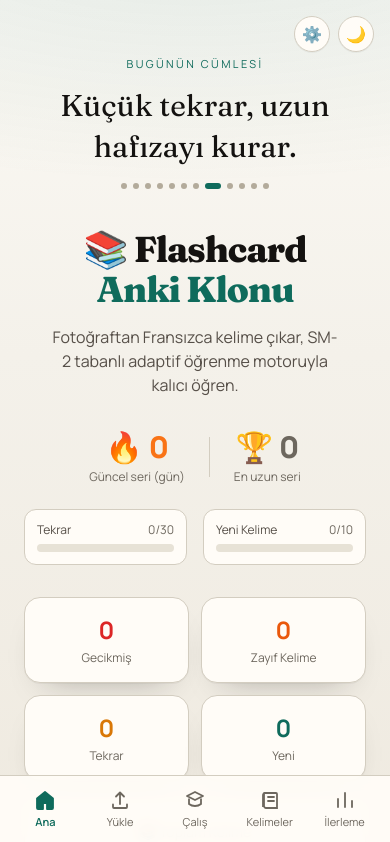
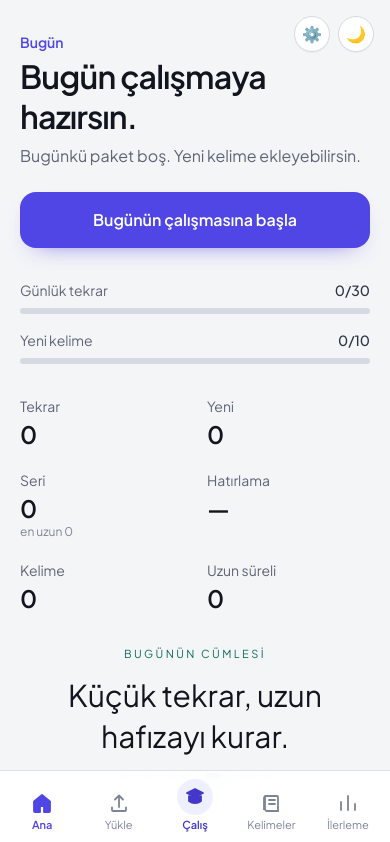
Before and after one commit to demirogluali4017-design/quizanki, a Next.js app: page / in a window 390 px wide. Shown: the top 842 px of the page. Built offline with nearby package versions, Linux system fonts and the light colour scheme; no server answers; the database is empty.

Commit message:
Restyle Quizanki as a calmer study app

```diff
--- a/app/globals.css
+++ b/app/globals.css
@@ -18,19 +18,13 @@
 
 @layer base {
   body {
-    background-color: #f4f1ea;
-    background-image:
-      radial-gradient(1100px 460px at 50% -12%, rgba(15, 107, 92, 0.11), transparent 62%),
-      linear-gradient(180deg, #fbf9f4 0%, #f4f1ea 42%, #efeae0 100%);
-    color: #141210;
+    background-color: #f4f5f7;
+    color: #11151e;
   }
 
   .dark body {
-    background-color: #0c0b0a;
-    background-image:
-      radial-gradient(900px 420px at 50% -18%, rgba(47, 154, 132, 0.18), transparent 58%),
-      linear-gradient(180deg, #171512 0%, #0c0b0a 100%);
-    color: #f4f1ea;
+    background-color: #0b0e14;
+    color: #f4f5f7;
   }
 }
 
@@ -47,8 +41,8 @@
 }
 
 ::selection {
-  background: #99d6c8;
-  color: #06211e;
+  background: #c6cdff;
+  color: #1e1b4b;
 }
 
 button:not(:disabled),
@@ -57,7 +51,7 @@
 }
 
 :focus-visible {
-  outline: 2px solid #0f6b5c;
+  outline: 2px solid #4f46e5;
   outline-offset: 2px;
 }
 
@@ -75,7 +69,7 @@
 }
 
 .bg-indigo-600 {
-  box-shadow: 0 12px 28px -18px rgba(15, 107, 92, 0.95);
+  box-shadow: 0 10px 24px -16px rgba(79, 70, 229, 0.9);
 }
 
 @media (prefers-reduced-motion: reduce) {
--- a/app/page.tsx
+++ b/app/page.tsx
@@ -3,6 +3,7 @@
 import { buildDailyPackage } from "@/lib/studyEngine";
 import { computeStreaks } from "@/lib/dailyActivity";
 import MotiveLine from "@/components/MotiveLine";
+import Link from "next/link";
 
 export const dynamic = "force-dynamic";
 export const revalidate = 0;
@@ -76,106 +77,73 @@
   const newProgress = Math.min(100, Math.round((todayNewWords / Math.max(1, dailyNewGoal)) * 100));
 
   return (
-    <main className="min-h-screen bg-slate-50 dark:bg-slate-950 flex flex-col items-center px-6 pb-8 pt-14">
-      <MotiveLine />
+    <main className="mx-auto flex min-h-screen w-full max-w-lg flex-col px-5 pb-4 pt-8">
+      <p className="text-sm font-semibold text-indigo-600">Bugün</p>
+      <h1 className="mt-1 text-[2rem] font-semibold leading-tight tracking-tight text-slate-900 dark:text-slate-50">
+        Bugün çalışmaya hazırsın.
+      </h1>
+      <p className="mt-2 text-base text-slate-500 dark:text-slate-400">
+        {pkg.totalCount > 0
+          ? `${pkg.totalCount} kelime seni bekliyor.`
+          : "Bugünkü paket boş. Yeni kelime ekleyebilirsin."}
+      </p>
 
-      <div className="max-w-2xl w-full text-center space-y-4 mt-10">
-        <h1 className="text-4xl font-extrabold text-slate-900 dark:text-slate-50">
-          📚 Flashcard <span className="text-indigo-600">Anki Klonu</span>
-        </h1>
-        <p className="text-slate-500 dark:text-slate-400">
-          Fotoğraftan Fransızca kelime çıkar, SM-2 tabanlı adaptif öğrenme motoruyla kalıcı öğren.
-        </p>
-      </div>
+      <Link
+        href="/study/learn"
+        className="mt-6 flex h-14 items-center justify-center rounded-2xl bg-indigo-600 text-base font-semibold text-white"
+      >
+        Bugünün çalışmasına başla
+      </Link>
 
-      {/* Streak */}
-      <div className="flex items-center gap-6 mt-8">
-        <div className="text-center">
-          <p className="text-3xl font-extrabold text-orange-500">🔥 {streaks.current}</p>
-          <p className="text-xs text-slate-400 dark:text-slate-500 mt-1">Güncel seri (gün)</p>
+      <div className="mt-8">
+        <div className="mb-2 flex items-center justify-between text-sm">
+          <span className="text-slate-500">Günlük tekrar</span>
+          <span className="font-medium text-slate-700 dark:text-slate-200">
+            {todayReviews}/{dailyReviewGoal}
+          </span>
         </div>
-        <div className="w-px h-10 bg-slate-200 dark:bg-slate-700" />
-        <div className="text-center">
-          <p className="text-3xl font-extrabold text-slate-400 dark:text-slate-500">🏆 {streaks.longest}</p>
-          <p className="text-xs text-slate-400 dark:text-slate-500 mt-1">En uzun seri</p>
+        <div className="h-1.5 overflow-hidden rounded-full bg-slate-200 dark:bg-slate-800">
+          <div className="h-full bg-indigo-600" style={{ width: `${reviewProgress}%` }} />
+        </div>
+        <div className="mb-2 mt-4 flex items-center justify-between text-sm">
+          <span className="text-slate-500">Yeni kelime</span>
+          <span className="font-medium text-slate-700 dark:text-slate-200">
+            {todayNewWords}/{dailyNewGoal}
+          </span>
+        </div>
+        <div className="h-1.5 overflow-hidden rounded-full bg-slate-200 dark:bg-slate-800">
+          <div className="h-full bg-emerald-500" style={{ width: `${newProgress}%` }} />
         </div>
       </div>
 
-      {/* Günlük hedef ilerlemesi */}
-      <div className="grid grid-cols-2 gap-4 mt-6 max-w-md w-full">
-        <GoalBar label="Tekrar" done={todayReviews} goal={dailyReviewGoal} progress={reviewProgress} color="bg-indigo-500" />
-        <GoalBar label="Yeni Kelime" done={todayNewWords} goal={dailyNewGoal} progress={newProgress} color="bg-emerald-500" />
-      </div>
+      <dl className="mt-8 grid grid-cols-2 gap-x-6 gap-y-5">
+        <Stat label="Tekrar" value={pkg.dueCards.length} />
+        <Stat label="Yeni" value={pkg.newCards.length} />
+        <Stat label="Seri" value={`${streaks.current}`} hint={`en uzun ${streaks.longest}`} />
+        <Stat label="Hatırlama" value={successRate !== null ? `%${successRate}` : "—"} />
+        <Stat label="Kelime" value={total} />
+        <Stat label="Uzun süreli" value={longTermCount} />
+      </dl>
 
-      {/* BUGÜN paketi */}
-      <div className="grid grid-cols-2 sm:grid-cols-4 gap-3 mt-8 max-w-2xl w-full">
-        <StatBox label="Gecikmiş" value={pkg.overdueCards.length} accent="text-red-600" />
-        <StatBox label="Zayıf Kelime" value={pkg.weakCards.length} accent="text-orange-600" />
-        <StatBox label="Tekrar" value={pkg.dueCards.length} accent="text-amber-600" />
-        <StatBox label="Yeni" value={pkg.newCards.length} accent="text-indigo-600" />
-      </div>
+      {(pkg.overdueCards.length > 0 || pkg.weakCards.length > 0) && (
+        <p className="mt-6 text-sm text-slate-500">
+          {pkg.overdueCards.length} gecikmiş, {pkg.weakCards.length} zayıf kelime de bugünkü pakette.
+        </p>
+      )}
 
-      <div className="grid sm:grid-cols-3 gap-4 mt-4 max-w-2xl w-full">
-        <div className="rounded-2xl bg-white dark:bg-slate-800 shadow-sm border border-slate-200 dark:border-slate-700 p-6 text-center">
-          <p className="text-sm text-slate-400 dark:text-slate-500">📚 Toplam Kelime</p>
-          <p className="text-3xl font-bold text-slate-800 dark:text-slate-100 mt-1">{total}</p>
-        </div>
-        <div className="rounded-2xl bg-white dark:bg-slate-800 shadow-sm border border-slate-200 dark:border-slate-700 p-6 text-center">
-          <p className="text-sm text-slate-400 dark:text-slate-500">📈 Başarı Oranı</p>
-          <p className="text-3xl font-bold text-slate-800 dark:text-slate-100 mt-1">
-            {successRate !== null ? `%${successRate}` : "—"}
-          </p>
-        </div>
-        <div className="rounded-2xl bg-white dark:bg-slate-800 shadow-sm border border-slate-200 dark:border-slate-700 p-6 text-center">
-          <p className="text-sm text-slate-400 dark:text-slate-500">🧠 Uzun Süreli Hafıza</p>
-          <p className="text-3xl font-bold text-slate-800 dark:text-slate-100 mt-1">{longTermCount}</p>
-        </div>
+      <div className="mt-8">
+        <MotiveLine />
       </div>
     </main>
   );
 }
 
-function StatBox({
-  label,
-  value,
-  accent,
-}: {
-  label: string;
-  value: number;
-  accent: string;
-}) {
+function Stat({ label, value, hint }: { label: string; value: number | string; hint?: string }) {
   return (
-    <div className="rounded-2xl bg-white dark:bg-slate-800 shadow-sm border border-slate-200 dark:border-slate-700 p-4 text-center">
-      <p className={`text-2xl font-bold ${accent}`}>{value}</p>
-      <p className="text-xs text-slate-400 dark:text-slate-500 mt-1">{label}</p>
+    <div>
+      <dt className="text-sm text-slate-500">{label}</dt>
+      <dd className="mt-0.5 text-2xl font-semibold tracking-tight text-slate-900 dark:text-slate-50">{value}</dd>
+      {hint && <p className="text-xs text-slate-400">{hint}</p>}
     </div>
   );
 }
-
-function GoalBar({
-  label,
-  done,
-  goal,
-  progress,
-  color,
-}: {
-  label: string;
-  done: number;
-  goal: number;
-  progress: number;
-  color: string;
-}) {
-  return (
-    <div className="rounded-xl bg-white dark:bg-slate-800 border border-slate-200 dark:border-slate-700 p-3">
-      <div className="flex items-center justify-between text-xs mb-1.5">
-        <span className="text-slate-500 dark:text-slate-400">{label}</span>
-        <span className="text-slate-400 dark:text-slate-500">
-          {done}/{goal}
-        </span>
-      </div>
-      <div className="h-2 rounded-full bg-slate-100 dark:bg-slate-700 overflow-hidden">
-        <div className={`h-full ${color} transition-all`} style={{ width: `${progress}%` }} />
-      </div>
-    </div>
-  );
-}
--- a/app/study/learn/page.tsx
+++ b/app/study/learn/page.tsx
@@ -173,23 +173,30 @@
     );
   }
 
+  const sessionTotal = queue.length + reviewedCount;
+  const sessionProgress = sessionTotal > 0 ? Math.round((reviewedCount / sessionTotal) * 100) : 0;
+
   return (
-    <main className="min-h-screen bg-slate-50 dark:bg-slate-950 px-6 py-12">
-      <div className="max-w-3xl mx-auto space-y-8">
+    <main className="min-h-screen px-5 pb-6 pt-6">
+      <div className="mx-auto max-w-xl space-y-6">
         <div className="flex items-center justify-between">
-          <h1 className="text-2xl font-bold text-slate-900 dark:text-slate-50">🧠 Öğren</h1>
-          <Link href="/study" className="text-sm text-indigo-600 hover:underline">
-            ← Mod seçimine dön
+          <h1 className="text-lg font-semibold text-slate-900 dark:text-slate-50">Öğren</h1>
+          <Link href="/study" className="text-sm font-medium text-indigo-600">
+            Modlar
           </Link>
         </div>
 
         {phase !== "empty" && phase !== "done" && (
-          <div className="flex items-center justify-between text-xs text-slate-400 dark:text-slate-500">
-            <span>
-              Bugünkü paket: {packageSummary.overdue} gecikmiş · {packageSummary.weak} zayıf ·{" "}
-              {packageSummary.due} tekrar · {packageSummary.fresh} yeni
-            </span>
-            <span className="font-semibold text-slate-600 dark:text-slate-300">{progressLabel}</span>
+          <div>
+            <div className="mb-2 flex items-center justify-between text-sm text-slate-500">
+              <span>{progressLabel}</span>
+            </div>
+            <div className="h-1 overflow-hidden rounded-full bg-slate-200 dark:bg-slate-800">
+              <div className="h-full bg-indigo-600 transition-[width]" style={{ width: `${sessionProgress}%` }} />
+            </div>
+            <p className="mt-2 text-xs text-slate-400">
+              {packageSummary.overdue} gecikmiş · {packageSummary.weak} zayıf · {packageSummary.due} tekrar · {packageSummary.fresh} yeni
+            </p>
           </div>
         )}
 
@@ -290,34 +297,34 @@
       )}
 
       {phase === "recall_back" && (
-        <div className="grid grid-cols-2 sm:grid-cols-4 gap-3 max-w-xl mx-auto">
+        <div className="grid grid-cols-2 gap-2">
           <button
             onClick={() => onAssess("forgot")}
             disabled={submitting}
-            className="rounded-xl bg-red-100 dark:bg-red-950 text-red-700 font-semibold py-3 hover:bg-red-200 transition-colors disabled:opacity-50"
+            className="min-h-14 rounded-2xl bg-red-50 text-base font-semibold text-red-700 disabled:opacity-50 dark:bg-red-950"
           >
-            😖 Unuttum
+            Unuttum
           </button>
           <button
             onClick={() => onAssess("struggled")}
             disabled={submitting}
-            className="rounded-xl bg-orange-100 dark:bg-orange-950 text-orange-700 font-semibold py-3 hover:bg-orange-200 transition-colors disabled:opacity-50"
+            className="min-h-14 rounded-2xl bg-orange-50 text-base font-semibold text-orange-700 disabled:opacity-50 dark:bg-orange-950"
           >
-            😕 Zorlandım
+            Zorlandım
           </button>
           <button
             onClick={() => onAssess("recalled")}
             disabled={submitting}
-            className="rounded-xl bg-amber-100 dark:bg-amber-950 text-amber-700 font-semibold py-3 hover:bg-amber-200 transition-colors disabled:opacity-50"
+            className="min-h-14 rounded-2xl bg-amber-50 text-base font-semibold text-amber-800 disabled:opacity-50 dark:bg-amber-950"
           >
-            🙂 Hatırladım
+            Hatırladım
           </button>
           <button
             onClick={() => onAssess("easy")}
             disabled={submitting}
-            className="rounded-xl bg-green-100 dark:bg-green-950 text-green-700 font-semibold py-3 hover:bg-green-200 transition-colors disabled:opacity-50"
+            className="min-h-14 rounded-2xl bg-emerald-50 text-base font-semibold text-emerald-800 disabled:opacity-50 dark:bg-emerald-950"
           >
-            😄 Çok kolaydı
+            Çok kolaydı
           </button>
         </div>
       )}
@@ -369,11 +376,11 @@
     <div className="space-y-6">
       <StatusBadges stage={stage} status={status} />
 
-      <div className="rounded-2xl bg-white dark:bg-slate-800 border border-slate-200 dark:border-slate-700 shadow-sm p-8 text-center space-y-3">
-        <p className="text-xs uppercase tracking-widest text-slate-400 dark:text-slate-500 font-medium">
-          {promptText}
-        </p>
-        <h2 className="text-2xl sm:text-3xl font-bold text-slate-800 dark:text-slate-100">{promptHeading}</h2>
+      <div className="rounded-3xl bg-white px-6 py-10 text-center dark:bg-slate-900">
+        <p className="text-sm text-slate-400">{promptText}</p>
+        <h2 className="mt-3 text-3xl font-semibold tracking-tight text-slate-900 dark:text-slate-50 sm:text-4xl">
+          {promptHeading}
+        </h2>
       </div>
 
       <div className="grid grid-cols-1 sm:grid-cols-2 gap-3 max-w-xl mx-auto">
@@ -384,7 +391,7 @@
           let classes =
             "rounded-xl border px-4 py-3 text-left font-medium transition-colors ";
           if (!answered) {
-            classes += "border-slate-200 dark:border-slate-700 bg-white dark:bg-slate-800 hover:border-indigo-400 hover:bg-indigo-50 dark:bg-indigo-950";
+            classes += "min-h-14 rounded-2xl border border-slate-200 bg-white px-4 py-3 text-left text-base font-medium dark:border-slate-700 dark:bg-slate-900";
           } else if (isCorrect) {
             classes += "border-green-400 bg-green-50 dark:bg-green-950 text-green-700";
           } else if (isSelected && !isCorrect) {
--- a/app/study/page.tsx
+++ b/app/study/page.tsx
@@ -25,14 +25,9 @@
   const { totalCount, cardCount, newCount, synonymGroups } = await getPackageSize();
 
   return (
-    <main className="min-h-screen bg-slate-50 dark:bg-slate-950 px-6 py-12">
-      <div className="max-w-2xl mx-auto space-y-8">
-        <div className="flex items-center justify-between">
-          <h1 className="text-2xl font-bold text-slate-900 dark:text-slate-50">🧠 Çalışma Modu Seç</h1>
-          <Link href="/" className="text-sm text-indigo-600 hover:underline">
-            ← Ana sayfaya dön
-          </Link>
-        </div>
+    <main className="min-h-screen px-5 py-8">
+      <div className="mx-auto max-w-lg space-y-6">
+        <h1 className="text-2xl font-semibold tracking-tight text-slate-900 dark:text-slate-50">Çalış</h1>
 
         <div className="space-y-4">
           <ModeCard
@@ -102,7 +97,9 @@
   return (
     <Link
       href={href}
-      className="block rounded-2xl bg-white dark:bg-slate-800 border border-slate-200 dark:border-slate-700 shadow-sm p-6 hover:border-indigo-400 hover:shadow-md transition-all"
+      className={`block rounded-2xl border bg-white p-5 dark:bg-slate-900 ${
+        recommended ? "border-indigo-300" : "border-slate-200 dark:border-slate-800"
+      }`}
     >
       <div className="flex items-start justify-between gap-4">
         <div className="flex items-start gap-4">
--- a/components/BottomNav.tsx
+++ b/components/BottomNav.tsx
@@ -18,8 +18,8 @@
   return (
     <>
       <div className="h-24" />
-      <nav className="fixed inset-x-0 bottom-0 z-40 border-t border-slate-200 bg-[#fffcf7]/95 backdrop-blur dark:border-slate-800 dark:bg-slate-950/95">
-        <ul className="mx-auto flex max-w-lg items-stretch justify-between px-2 pb-[max(0.5rem,env(safe-area-inset-bottom))] pt-1.5">
+      <nav className="fixed inset-x-0 bottom-0 z-40 border-t border-slate-200/80 bg-white/95 backdrop-blur dark:border-slate-800 dark:bg-slate-950/95">
+        <ul className="mx-auto flex max-w-lg items-end justify-between px-1 pb-[max(0.4rem,env(safe-area-inset-bottom))] pt-1">
           {ITEMS.map((item) => {
             const active = item.href === "/" ? path === "/" : path.startsWith(item.href);
             const Icon = item.icon;
@@ -27,14 +27,27 @@
               <li key={item.href} className="flex-1">
                 <Link
                   href={item.href}
-                  className={`flex flex-col items-center gap-0.5 rounded-xl px-1 py-1.5 text-[11px] ${
-                    active
-                      ? "text-[#0f6b5c]"
-                      : "text-slate-400 hover:text-slate-700 dark:text-slate-500 dark:hover:text-slate-200"
+                  aria-current={active ? "page" : undefined}
+                  className={`flex min-h-12 flex-col items-center justify-center gap-0.5 rounded-2xl px-1 py-1 text-[11px] ${
+                    item.href === "/study"
+                      ? active
+                        ? "text-white"
+                        : "text-indigo-700 dark:text-indigo-200"
+                      : active
+                        ? "text-indigo-600"
+                        : "text-slate-400"
                   }`}
                 >
-                  <Icon active={active} />
-                  <span className={active ? "font-semibold" : ""}>{item.label}</span>
+                  <span
+                    className={
+                      item.href === "/study"
+                        ? `flex h-9 w-9 items-center justify-center rounded-full ${active ? "bg-indigo-600" : "bg-indigo-50 dark:bg-indigo-950"}`
+                        : ""
+                    }
+                  >
+                    <Icon active={active || item.href === "/study"} />
+                  </span>
+                  <span className={active || item.href === "/study" ? "font-semibold" : ""}>{item.label}</span>
                 </Link>
               </li>
             );
--- a/components/FlashCardView.tsx
+++ b/components/FlashCardView.tsx
@@ -11,39 +11,32 @@
 
 export default function FlashCardView({ card, isFlipped, onFlip }: FlashCardViewProps) {
   return (
-    <div className="[perspective:1500px] w-full max-w-xl mx-auto h-80 select-none">
+    <div className="mx-auto h-[22rem] w-full max-w-xl select-none [perspective:1500px] sm:h-96">
       <div
         onClick={onFlip}
-        className={`relative w-full h-full cursor-pointer transition-transform duration-500 [transform-style:preserve-3d] ${
+        className={`relative h-full w-full cursor-pointer transition-transform duration-500 [transform-style:preserve-3d] ${
           isFlipped ? "[transform:rotateY(180deg)]" : ""
         }`}
       >
-        {/* ÖN YÜZ: Kelime + Preposition */}
-        <div className="absolute inset-0 [backface-visibility:hidden] flex flex-col items-center justify-center gap-3 rounded-2xl bg-white dark:bg-slate-800 shadow-xl border border-slate-200 dark:border-slate-700 p-8">
-          <span className="text-xs uppercase tracking-widest text-slate-400 dark:text-slate-500 font-medium">
-            Kelime
-          </span>
-          <div className="flex items-center gap-3">
-            <h2 className="text-4xl font-bold text-slate-800 dark:text-slate-100 text-center">
+        <div className="absolute inset-0 flex flex-col items-center justify-center gap-4 rounded-3xl border border-slate-200 bg-white p-8 shadow-sm [backface-visibility:hidden] dark:border-slate-700 dark:bg-slate-900">
+          <div className="flex items-start gap-3">
+            <h2 className="text-center text-4xl font-semibold tracking-tight text-slate-900 dark:text-slate-50 sm:text-5xl">
               {card.word}
-              {card.preposition && (
-                <span className="text-indigo-500"> {card.preposition}</span>
-              )}
             </h2>
             <SpeakButton text={card.word} />
           </div>
-          <p className="text-sm text-slate-400 dark:text-slate-500 mt-4">Cevabı görmek için karta tıkla</p>
+          {card.preposition && (
+            <p className="text-lg font-medium text-indigo-600">{card.preposition}</p>
+          )}
+          <p className="mt-2 text-sm text-slate-400">Cevabı görmek için dokun</p>
         </div>
 
-        {/* ARKA YÜZ: Anlam + Örnek Cümle */}
-        <div className="absolute inset-0 [backface-visibility:hidden] [transform:rotateY(180deg)] flex flex-col items-center justify-center gap-4 rounded-2xl bg-indigo-600 shadow-xl p-8 text-center">
-          <span className="text-xs uppercase tracking-widest text-indigo-200 font-medium">
-            Anlam
-          </span>
-          <h3 className="text-3xl font-bold text-white">{card.meaning}</h3>
+        <div className="absolute inset-0 flex flex-col items-center justify-center gap-4 rounded-3xl border border-slate-200 bg-white p-8 text-center shadow-sm [backface-visibility:hidden] [transform:rotateY(180deg)] dark:border-slate-700 dark:bg-slate-900">
+          <p className="text-sm text-slate-400">Türkçe</p>
+          <h3 className="text-2xl font-semibold text-slate-800 dark:text-slate-100">{card.meaning}</h3>
           {card.example_sentence && (
-            <p className="text-indigo-100 italic mt-2 text-lg">
-              &ldquo;{card.example_sentence}&rdquo;
+            <p className="mt-2 text-lg leading-relaxed text-slate-600 dark:text-slate-300">
+              {card.example_sentence}
             </p>
           )}
         </div>
--- a/components/LoginForm.tsx
+++ b/components/LoginForm.tsx
@@ -36,13 +36,12 @@
   return (
     <form
       onSubmit={onSubmit}
-      className="w-full max-w-sm rounded-2xl border border-slate-200 bg-white p-6 shadow-sm dark:border-slate-700 dark:bg-slate-800"
+      className="w-full max-w-sm"
     >
-      <p className="text-xs uppercase tracking-[0.18em] text-indigo-700 dark:text-indigo-300">Flashcard</p>
-      <h1 className="mt-2 text-3xl text-slate-900 dark:text-slate-50">Giriş</h1>
-      <p className="mt-2 text-sm text-slate-500 dark:text-slate-400">
-        Kelimeler sadece hesaba giriş yapılınca açılır.
-      </p>
+      <p className="text-sm font-semibold text-indigo-600">Quizanki</p>
+      <h1 className="mt-2 text-3xl font-semibold tracking-tight text-slate-900 dark:text-slate-50">
+        Fransızca kelimeleri gerçekten hatırla.
+      </h1>
 
       <label className="mt-6 block text-sm text-slate-600 dark:text-slate-300" htmlFor="email">
         E-posta
@@ -75,7 +74,7 @@
       <button
         type="submit"
         disabled={loading}
-        className="mt-6 h-11 w-full rounded-full bg-indigo-700 text-sm font-medium text-white transition-colors hover:bg-indigo-800 disabled:opacity-60"
+        className="mt-6 h-12 w-full rounded-2xl bg-indigo-600 text-base font-semibold text-white disabled:opacity-60"
       >
         {loading ? "Giriliyor…" : "Giriş yap"}
       </button>
--- a/tailwind.config.ts
+++ b/tailwind.config.ts
@@ -13,32 +13,32 @@
         display: ["var(--font-display)", "Fraunces", "Georgia", "serif"],
       },
       colors: {
-        white: "#fffcf7",
+        white: "#ffffff",
         slate: {
-          50: "#f4f1ea",
-          100: "#e7e2d6",
-          200: "#d3cdc0",
-          300: "#b3ab9b",
-          400: "#6d675e",
-          500: "#564f48",
-          600: "#3d3832",
-          700: "#2b261f",
-          800: "#1e1a16",
-          900: "#141210",
-          950: "#0c0b0a",
+          50: "#f4f5f7",
+          100: "#e8eaef",
+          200: "#d5d9e2",
+          300: "#b4bbc8",
+          400: "#7c8596",
+          500: "#5c6576",
+          600: "#3f4758",
+          700: "#2b3242",
+          800: "#1b2130",
+          900: "#11151e",
+          950: "#0b0e14",
         },
         indigo: {
-          50: "#e7f6f2",
-          100: "#c8ebe2",
-          200: "#99d6c8",
-          300: "#5eb8a4",
-          400: "#2f9a84",
-          500: "#147d6b",
-          600: "#0f6b5c",
-          700: "#0d564b",
-          800: "#0e433c",
-          900: "#0c332e",
-          950: "#06211e",
+          50: "#eef0ff",
+          100: "#e0e4ff",
+          200: "#c6cdff",
+          300: "#a3adfc",
+          400: "#818cf8",
+          500: "#6366f1",
+          600: "#4f46e5",
+          700: "#4338ca",
+          800: "#3730a3",
+          900: "#312e81",
+          950: "#1e1b4b",
         },
       },
     },
```
Also changed, not shown: app/layout.tsx (+5 -5 lines).
